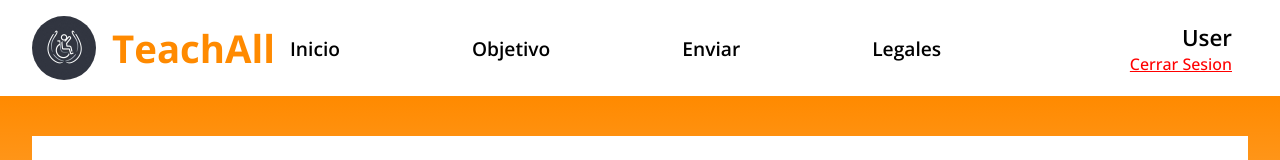
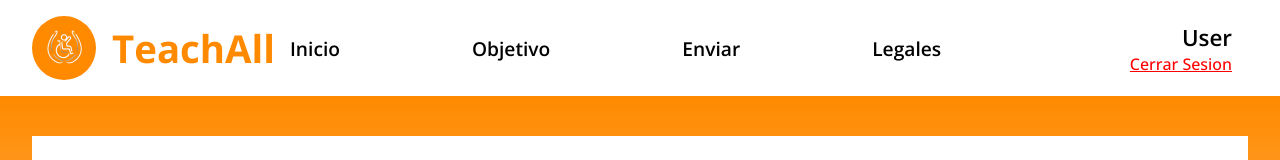
Before and after one commit to Arodiluna/hackaton, an Angular app: page /home/inicio in a window 1280 px wide. Shown: the top 160 px of the page. Built offline with nearby package versions, Linux system fonts and the light colour scheme; a web font is replaced by a local one.

Commit message:
cambio logo
Se cambio el color del logo

```diff
--- a/src/app/pages/header/header.component.html
+++ b/src/app/pages/header/header.component.html
@@ -1,7 +1,7 @@
 <header>
 
     <div class="logo">
-        <img src="../../../assets/img/footer/Logo hack.png" alt="Logo">
+        <img src="/assets/img/footer/logook.png" alt="Logo">
         <h2>TeachAll</h2>
     </div>
 
```
Also changed, not shown: src/assets/img/footer/logook.png (added).
